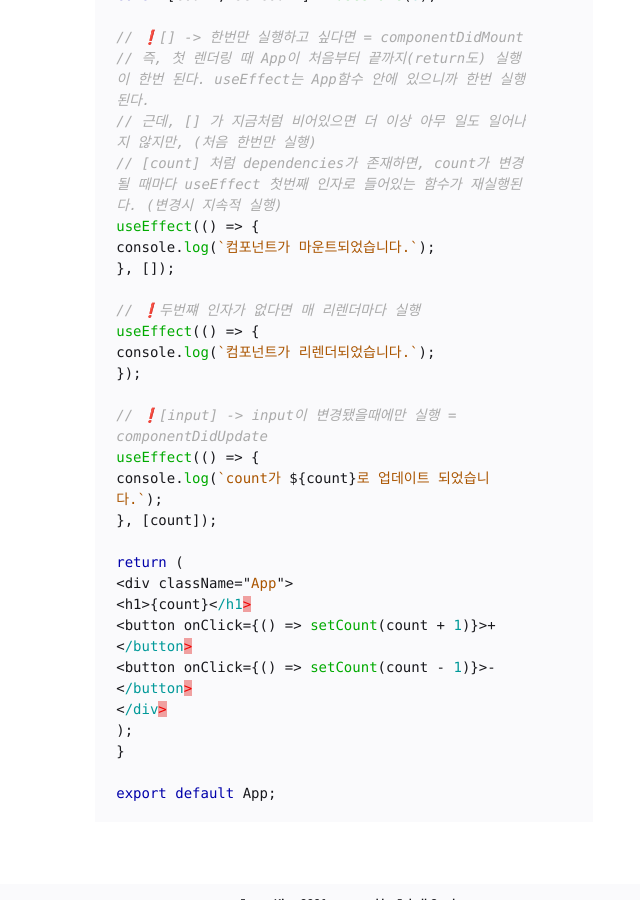
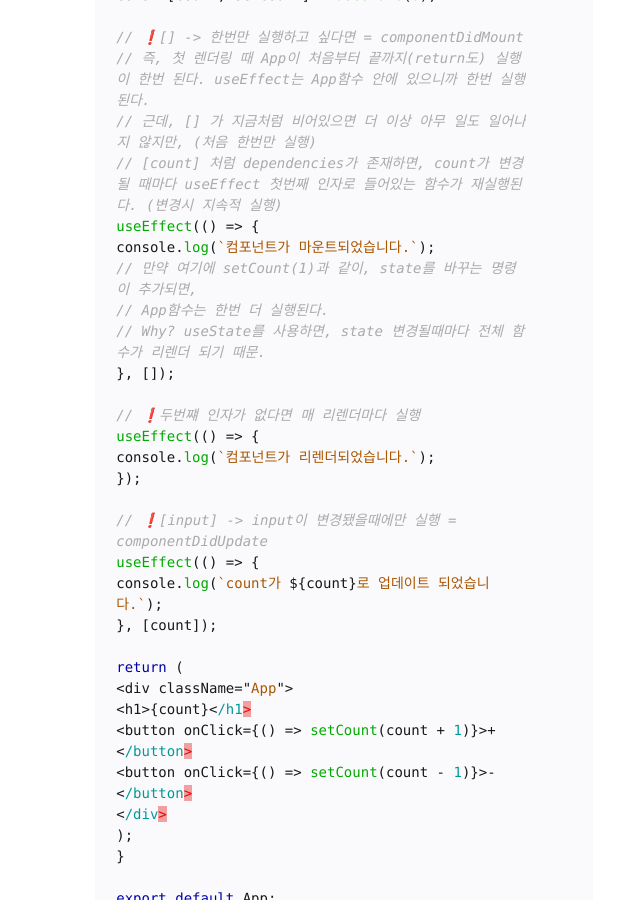
Before and after one commit to jenjenhub/blog, a Jekyll site: the page built from _notes/Public/2022-01-23-useEffect.md, in a window 1280 px wide and 900 px high, scrolled down 1588 px. Shown: the whole window, without its empty margins (296-936 px from the left). Built offline with Jekyll 4.4.1, drawn with Linux system fonts in a browser that asks for light colours.

Commit message:
Update 2022-01-23-useEffect.md

```diff
--- a/_notes/Public/2022-01-23-useEffect.md
+++ b/_notes/Public/2022-01-23-useEffect.md
@@ -66,6 +66,9 @@ function App() {
   // [count] 처럼 dependencies가 존재하면, count가 변경될 때마다 useEffect 첫번째 인자로 들어있는 함수가 재실행된다. (변경시 지속적 실행)
   useEffect(() => {
     console.log(`컴포넌트가 마운트되었습니다.`);
+    // 만약 여기에 setCount(1)과 같이, state를 바꾸는 명령이 추가되면,
+    // App함수는 한번 더 실행된다.
+    // Why? useState를 사용하면, state 변경될때마다 전체 함수가 리렌더 되기 때문.
   }, []);
 
   // ❗️두번쨰 인자가 없다면 매 리렌더마다 실행
```
